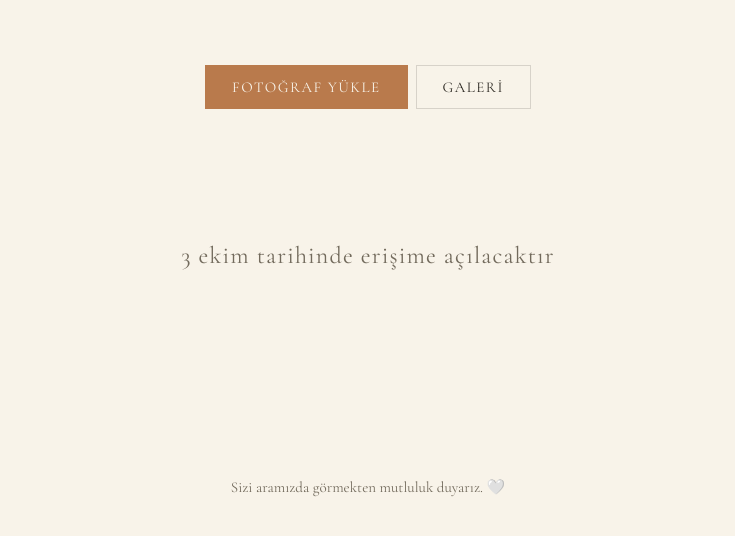
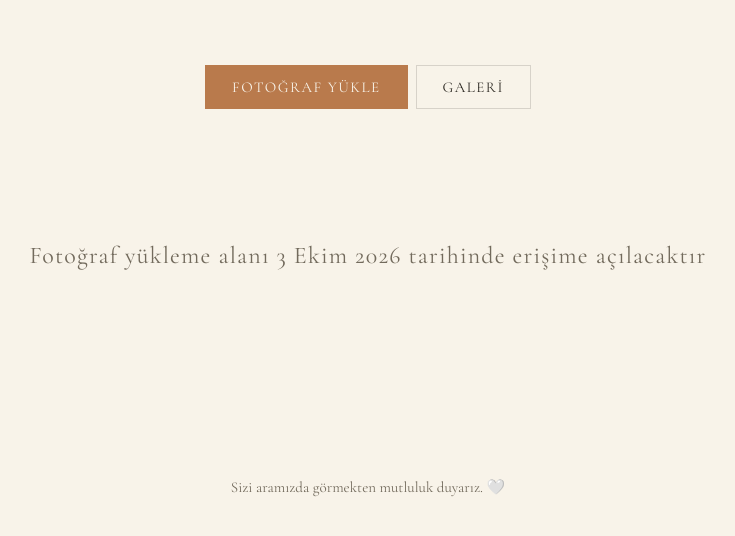
Before and after one commit to e-poyraz/pinarenes-wedding-photos, a website: page public/index.html in a window 1280 px wide. Shown: the part 216-752 px from the top of the page, without its empty margins (272-1007 px from the left). Drawn offline with nearby package versions, Linux system fonts and the light colour scheme.

Commit message:
Update index.html

```diff
--- a/public/index.html
+++ b/public/index.html
@@ -166,7 +166,7 @@
   <!-- ---------- UPLOAD PANEL ---------- -->
   <section class="panel active" id="panel-upload">
     <div class="upload-disabled-message">
-      <p>3 ekim tarihinde erişime açılacaktır</p>
+      <p>Fotoğraf yükleme alanı 3 Ekim 2026 tarihinde erişime açılacaktır</p>
     </div>
   </section>
 
```
